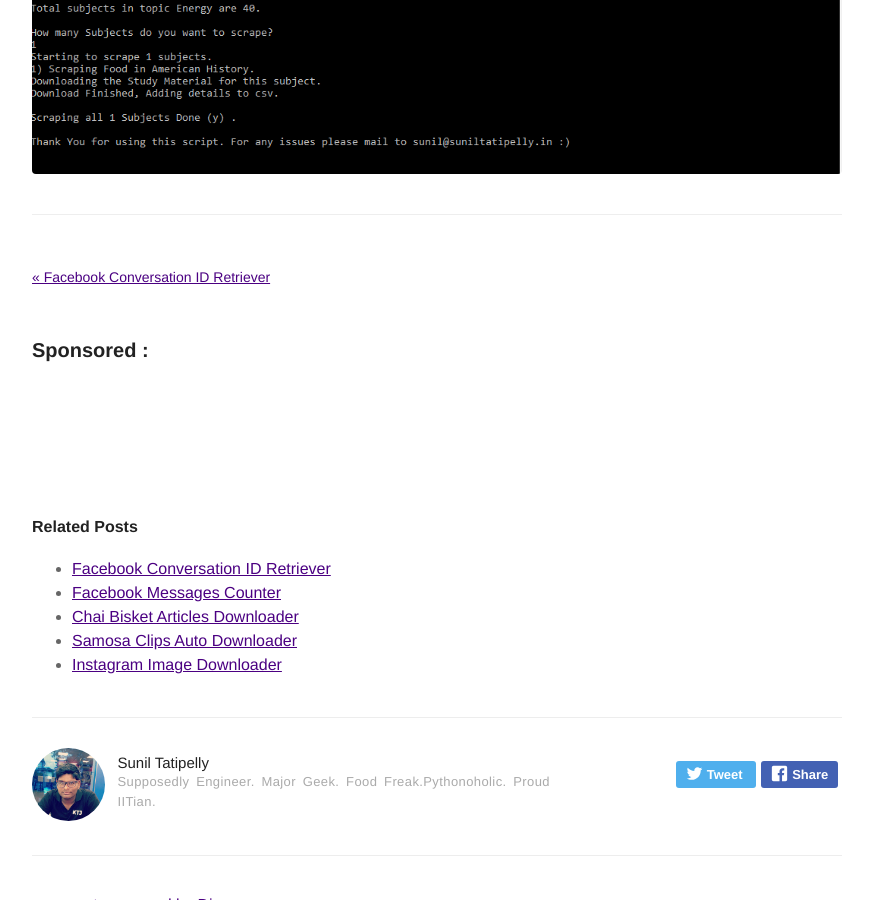
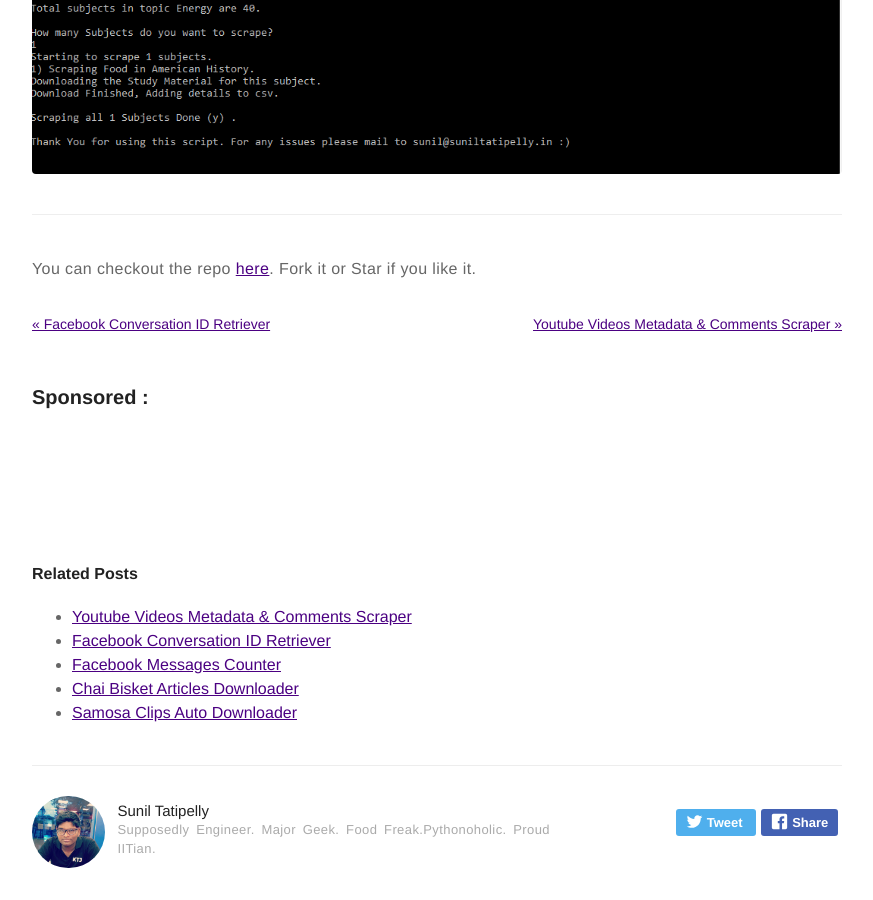
Before and after one commit to Sunil02324/My-New-Website, a Jekyll site: the page built from _posts/2017-02-09-mit-ocw-scraper.markdown, in a window 1280 px wide and 900 px high, scrolled down 1106 px. Shown: the whole window, without its empty margins (203-1076 px from the left). Built offline with Jekyll 4.4.1, drawn with Linux system fonts in a browser that asks for light colours; comment, search, counter and statistics services are not loaded; some of the changed lines change nothing that is shown.

Commit message:
Added New Blog ABout Youtube Scraper

```diff
--- a/_posts/2017-02-09-mit-ocw-scraper.markdown
+++ b/_posts/2017-02-09-mit-ocw-scraper.markdown
@@ -33,3 +33,5 @@
 <img class="image" src="{{ site.url }}/assets/images/posts/mit1.png" alt="Alt Text" style="display:block;margin:0 auto;">
 
 ----
+
+You can checkout the repo [here](https://github.com/Sunil02324/MIT-OpenCourseWare-Scraper). Fork it or Star if you like it.
--- /dev/null
+++ b/_posts/2017-04-06-youtube-videos-metadata-and-comments-scraper.markdown
@@ -0,0 +1,161 @@
+---
+title: "Youtube Videos Metadata & Comments Scraper"
+layout: post
+date: 2017-04-05 12:48
+image: /assets/images/posts/mit1.png
+headerImage: false
+tag:
+- python
+- requests
+- youtube
+- scrape
+- csv
+blog: true
+author: suniltatipelly
+description: Python scripts to scrape the Metadata and comments for Youtube Videos.
+---
+
+I have been getting many request o write script to scrape Youtube videos Metadata and comments. So instead of replying separately to everyone, I thought of creating a blog so that it would be easy for everyone to through it and would be a reference for them in future also.
+
+I have made 2 different scripts though both includes almost same code. One is scraping data using the ID of the youtube Video and other is Scraping data of top 10 videos in search page of any terms.
+
+First of all, we need to have `DEVELOPER_KEY` of YoutubeDataAPI for this script to work. You can grab them <a href="https://console.developers.google.com" target="_blank">here</a>.
+
+I am using an external library called `pafy` to download some data about Youtube. You can know more details about it <a href="https://pythonhosted.org/Pafy/" target="_blank">here</a>.
+
+After successful scraping I am storing all those data into a CSV file. So I have imported  library called `csv`.
+
+Now its time to do some scraping :
+
+Import all required libraries into our file.
+
+`
+from apiclient.discovery import build
+from apiclient.errors import HttpError
+from oauth2client.tools import argparser
+import pafy
+import csv
+`
+
+Now its time to add our developers key and build youtube.
+
+`
+DEVELOPER_KEY = "#AddYourDeveloperKey"
+YOUTUBE_API_SERVICE_NAME = "youtube"
+YOUTUBE_API_VERSION = "v3"
+pafy.set_api_key("#AddYourAPIKey")
+
+youtube = build(YOUTUBE_API_SERVICE_NAME, YOUTUBE_API_VERSION,developerKey=DEVELOPER_KEY)
+`
+
+We will take the Youtube ID as input and make it into a Perfect Youtube URL.
+
+`
+videoId = raw_input("ID of youtube video : \n")
+url = "https://www.youtube.com/watch?v=" + videoId
+`
+
+Requesting Metadata from `pafy`
+
+`
+video = pafy.new(url)
+`
+
+Its time to get all the comments from that Youtube Vdeoa dn save it into an array. Default max results you can get is 100. So if a Video has more than 100 comments we need to iterate the same function to get all the comments.
+
+`
+results = youtube.commentThreads().list(
+		    part="snippet",
+		    maxResults=100,
+		    videoId=videoId,
+		    textFormat="plainText"
+		  ).execute()
+totalResults = 0
+totalResults = int(results["pageInfo"]["totalResults"])
+count = 0
+nextPageToken = ''
+comments = []
+further = True
+first = True
+while further:
+	halt = False
+	if first == False:
+		print "."
+		try:
+	  		results = youtube.commentThreads().list(
+	  		  part="snippet",
+	  		  maxResults=100,
+	  		  videoId=videoId,
+	  		  textFormat="plainText",
+	  		  pageToken=nextPageToken
+	  		).execute()
+	  		totalResults = int(results["pageInfo"]["totalResults"])
+	  	except HttpError, e:
+			print "An HTTP error %d occurred:\n%s" % (e.resp.status, e.content)
+			halt = True
+	if halt == False:
+	  	count += totalResults
+	  	for item in results["items"]:
+		  	comment = item["snippet"]["topLevelComment"]
+		  	author = comment["snippet"]["authorDisplayName"]
+		  	text = comment["snippet"]["textDisplay"]
+		  	comments.append([author,text])
+		if totalResults < 100:
+			further = False
+			first = False
+		else:
+			further = True
+			first = False
+			try:
+				nextPageToken = results["nextPageToken"]
+			except KeyError, e:
+				print "An KeyError error occurred: %s" % (e)
+				further = False
+`
+
+Now its time to add all the data  to our csv file.
+
+`
+add_data(videoId,video.title,video.description,video.author,video.published,video.viewcount, video.duration, video.likes, video.dislikes,video.rating,video.category,comments)
+`
+
+Following code is used to add our data into a csv file.
+
+`
+def add_data(vID,title,description,author,published,viewcount, duration, likes, dislikes,rating,category,comments):
+	data = [vID,title,description,author,published,viewcount, duration, likes, dislikes,rating,category,comments]
+	with open("scraper.csv", "a") as fp:
+	    wr = csv.writer(fp, dialect='excel')
+	    wr.writerow(data)
+`
+
+This way we can get all the data and comments of a youtube video.
+
+Now a simple extension of this script is to get all the data of top 10 search results.
+
+For this I take the search term as input and then called YoutubeAPI for the search results. From that results I would just take the top 10 videoIDS and call the above script to get all required data.
+
+`
+searchTerm = raw_input("Term you want to Search : \n")
+search_response = youtube.search().list(
+      q=searchTerm,
+      part="id,snippet",
+      maxResults=30
+    ).execute()
+count = 0
+for search_result in search_response.get("items", []):
+    if search_result["id"]["kind"] == "youtube#video":
+      	if count <10:
+	        vID = search_result["id"]["videoId"]
+	        get_data(vID)
+	        count += 1
+	    else:
+	    	break
+    else:
+    	continue
+`
+
+
+You can checkout the full scripts in this repo [here](https://github.com/Sunil02324/Youtube-Meta-Data-Comments-Scraper). Fork it or Star if you like it.
+
+You can mail me at <a href="mailto:sunil@suniltatipelly.in">sunil@suniltatipelly.in</a> for any queries or doubts regarding this.
```
